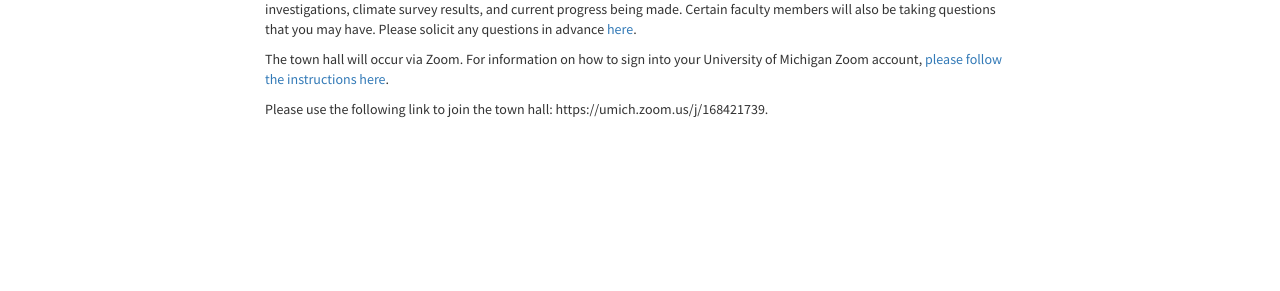
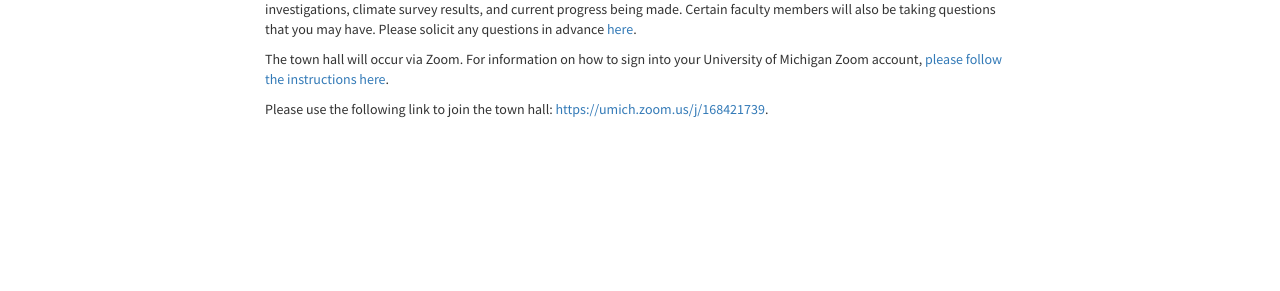
Before and after one commit to cseg-michigan/cseg-michigan.github.io, a Jekyll site: the page built from townhall.md, in a window 1280 px wide. Shown: the part 591-882 px from the top of the page. Built offline with Jekyll 4.4.1, drawn with Linux system fonts in a browser that asks for light colours; our own code applies the rules of GitHub Pages for plain Markdown files; part of the change alters nothing that is shown.

```diff
--- a/townhall.md
+++ b/townhall.md
@@ -12,4 +12,4 @@ All graduate students are welcome to virtually attend. Come to hear a statement
 
 The town hall will occur via Zoom. For information on how to sign into your University of Michigan Zoom account, [please follow the instructions here](https://its.umich.edu/communication/videoconferencing/zoom).
 
-Please use the following link to join the town hall: https://umich.zoom.us/j/168421739.
+Please use the following link to join the town hall: [https://umich.zoom.us/j/168421739](https://umich.zoom.us/j/168421739).
```
